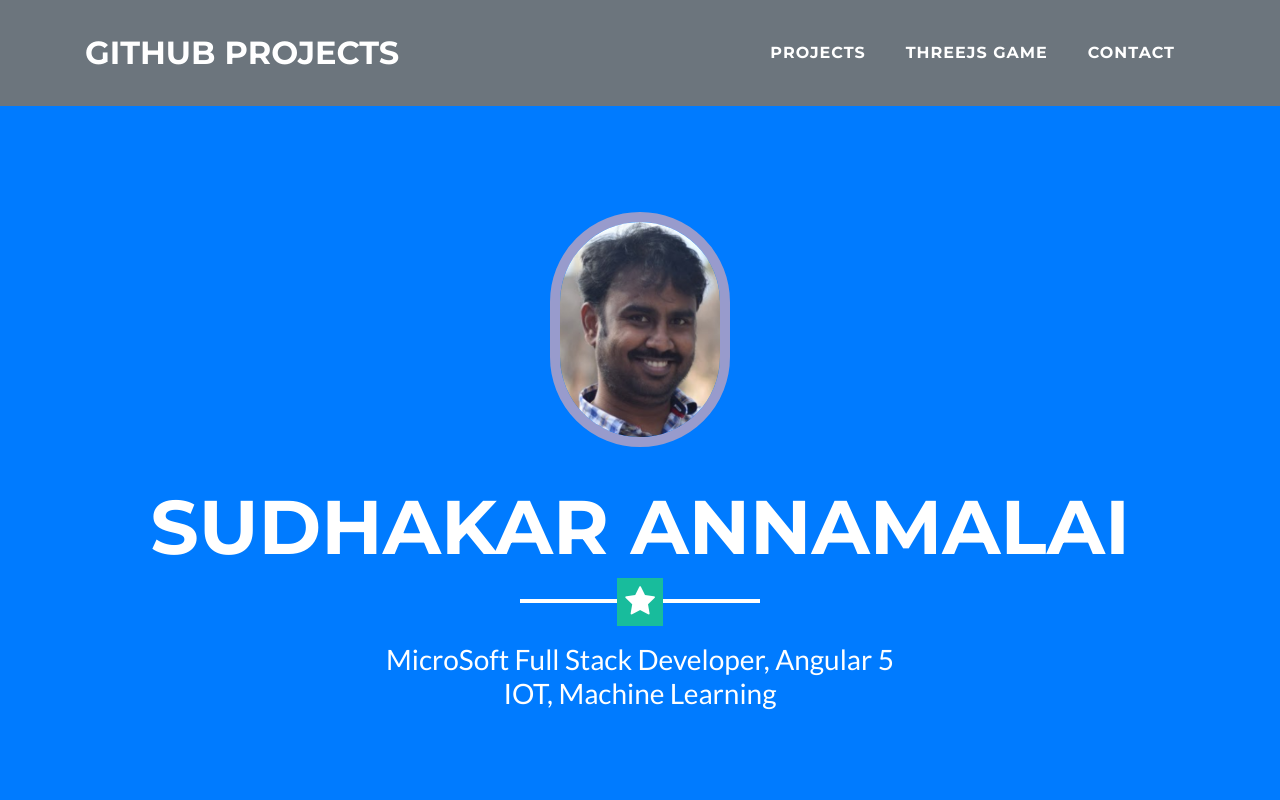
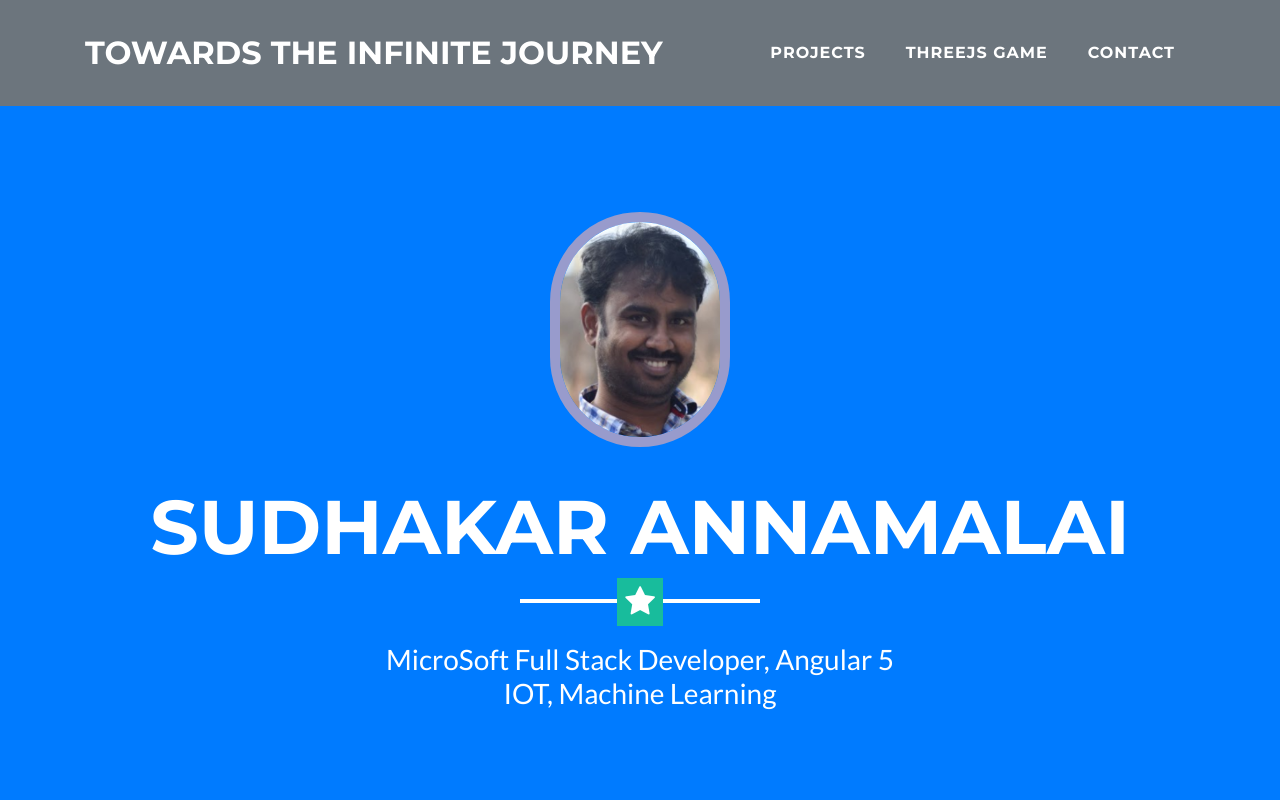
Before and after one commit to Sudhakar85/Sudhakar85.github.io, a website: page index.html in a window 1280 px wide. Shown: the top 800 px of the page. Drawn offline with nearby package versions, Linux system fonts and the light colour scheme.

Commit message:
Update index.html

```diff
--- a/index.html
+++ b/index.html
@@ -18,7 +18,7 @@
 <body id="page-top">
     <nav class="navbar navbar-expand-lg bg-secondary fixed-top text-uppercase" id="mainNav">
         <div class="container">
-            <a class="navbar-brand js-scroll-trigger" href="#page-top">GitHub Projects</a>
+            <a class="navbar-brand js-scroll-trigger" href="#page-top">Towards The Infinite Journey</a>
             <button class="navbar-toggler navbar-toggler-right text-uppercase bg-primary text-white rounded" type="button" data-toggle="collapse"
                 data-target="#navbarResponsive" aria-controls="navbarResponsive" aria-expanded="false" aria-label="Toggle navigation">
                 Menu
```
